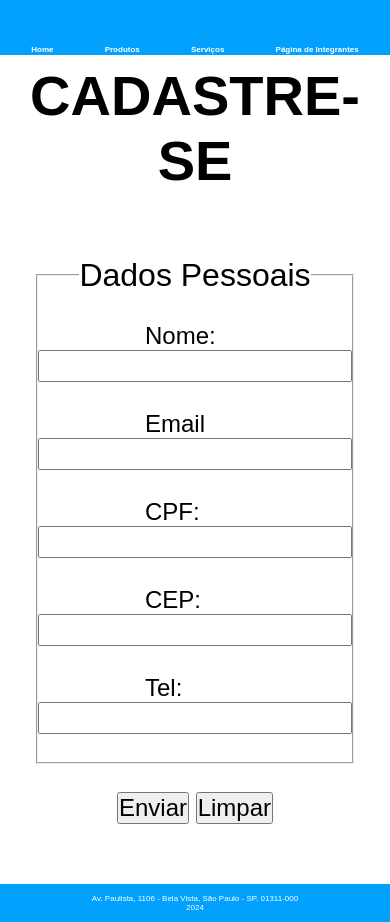
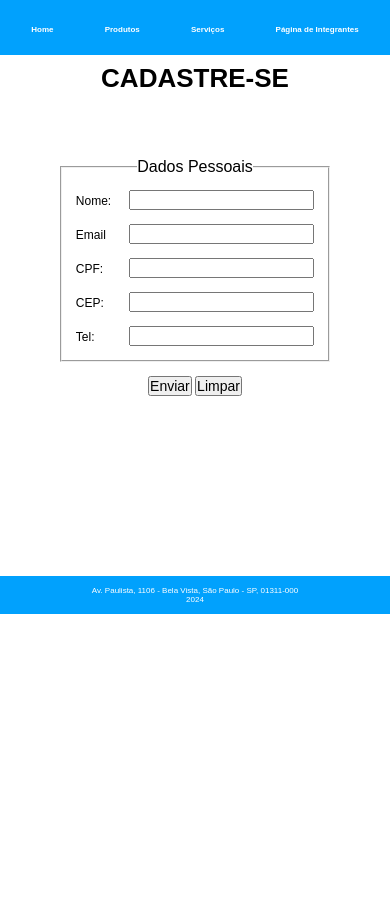
Before and after one commit to Rafa130206/sp2_segunda_entrega_front-end, a plain HTML site: page HTML/cadastro.html in a window 390 px wide. Shown: the part 25-947 px from the top of the page. After the commit the page ends 844 px from the top, so only its background shows below. Drawn offline with Linux system fonts and the light colour scheme.

Commit message:
cadastro responsividade

```diff
--- a/css/cadastro.css
+++ b/css/cadastro.css
@@ -175,8 +175,42 @@ footer{
         font-size: 18px;
     }
 
-    /* ================ PRODUTOS ================ */
+   /* ============================ Cadastro ============================ */
 
+    .cadastroh1{
+        text-align: center;
+        margin-top: 2vw;
+        font-size: 48px;
+    }
+
+    .form{
+        margin-top: 1vw;
+        display: flex;
+        justify-content: center;
+    }
+
+    legend{
+        font-size: 28px;
+    }
+
+    form{
+        margin: 60px;
+        font-size: 22px;
+        text-align: center;
+        width: 300px;
+        display: inline-block;
+        width: 440px;
+    }
+
+    label{
+        display: inline-block;
+        width: 100px;
+        text-align: left;
+    }
+
+    input{
+        font-size: 24px;
+    }
 
         /* ================ FOOTER ================ */
 
@@ -254,8 +288,41 @@ footer{
         font-size: 14px;
     }
 
-    /* ================ PRODUTOS ================ */
+    /* ============================ Cadastro ============================ */
 
+    .cadastroh1{
+        text-align: center;
+        margin-top: 2vw;
+        font-size: 40px;
+    }
+
+    .form{
+        margin-top: 1vw;
+        display: flex;
+        justify-content: center;
+    }
+
+    legend{
+        font-size: 22px;
+    }
+
+    form{
+        margin: 60px;
+        font-size: 18px;
+        text-align: center;
+        display: inline-block;
+        width: 440px;
+    }
+
+    label{
+        display: inline-block;
+        width: 100px;
+        text-align: left;
+    }
+
+    input{
+        font-size: 22px;
+    }
 
     /* ================ FOOTER ================ */
 
@@ -265,6 +332,7 @@ footer{
         background-color: rgb(1, 161, 253);
         color: white;
         padding: 10px;
+        margin-top: 120px;
     }
 
 }
@@ -333,7 +401,41 @@ footer{
         font-size: 12px;
     }
 
-    /* ================ PRODUTOS ================ */
+    /* ============================ Cadastro ============================ */
+
+    .cadastroh1{
+        text-align: center;
+        margin-top: 2vw;
+        font-size: 32px;
+    }
+
+    .form{
+        margin-top: 1vw;
+        display: flex;
+        justify-content: center;
+    }
+
+    legend{
+        font-size: 18px;
+    }
+
+    form{
+        margin: 60px;
+        font-size: 18px;
+        text-align: center;
+        width: 400px;
+        display: inline-block;
+    }
+
+    label{
+        display: inline-block;
+        width: 100px;
+        text-align: left;
+    }
+
+    input{
+        font-size: 20px;
+    }
 
     /* ================ FOOTER ================ */
 
@@ -379,7 +481,7 @@ footer{
         gap: 5px 20px;
         justify-content: space-evenly;
         align-items: flex-end;
-        margin-top: 40px;
+        margin-top: 20px;
     }
 
     a.home{
@@ -410,8 +512,41 @@ footer{
         font-size: 8px;
     }
 
-    /* ================ PRODUTOS ================ */
+    /* ============================ Cadastro ============================ */
 
+    .cadastroh1{
+        text-align: center;
+        margin-top: 2vw;
+        font-size: 26px;
+    }
+
+    .form{
+        margin-top: 1vw;
+        display: flex;
+        justify-content: center;
+    }
+
+    legend{
+        font-size: 16px;
+    }
+
+    form{
+        margin: 60px;
+        font-size: 12px;
+        text-align: center;
+        width: 360px;
+        display: inline-block;
+    }
+
+    label{
+        display: inline-block;
+        width: 50px;
+        text-align: left;
+    }
+
+    input{
+        font-size: 14px;
+    }
 
     /* ================ FOOTER ================ */
 
--- a/css/pag_int.css
+++ b/css/pag_int.css
@@ -691,6 +691,12 @@ footer{
         margin-bottom: 20vw;
     }
 
+    section{
+        display: flex;
+        flex-direction: column;
+        justify-content: center;
+    }
+
     .foto1{
         width: 15vw;
         box-shadow: 0px 0px 5px 5px rgb(161, 157, 157);
```
Lines whose indentation alone changed are shown as unchanged.
